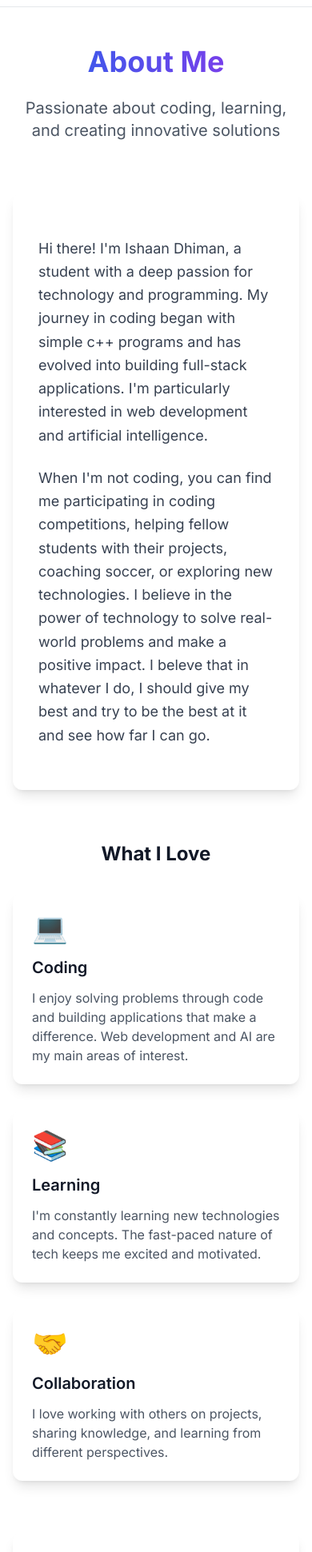
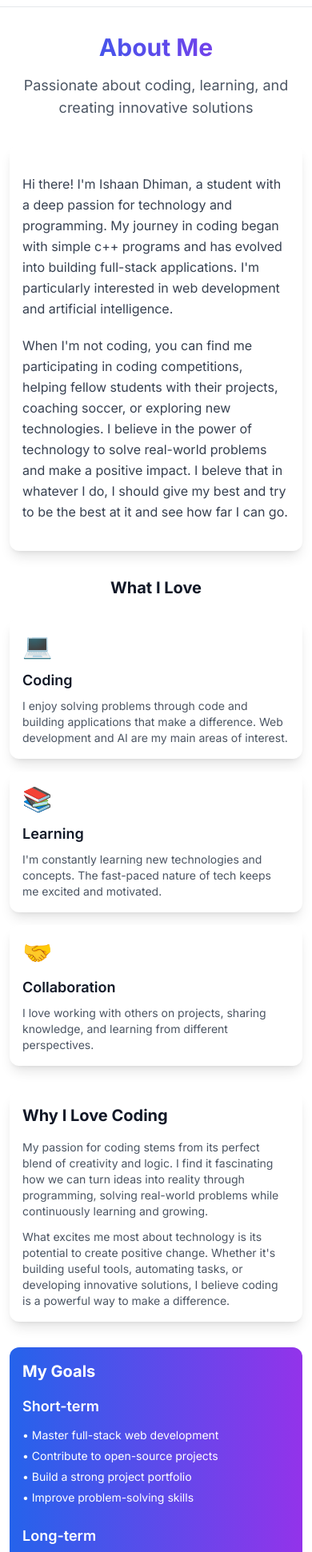
Before and after one commit to IshaanD-RX6600/IshaanDhiman, a Next.js app: page /about in a window 390 px wide. Shown: the part 56-1997 px from the top of the page at 80% size. Built offline with nearby package versions, Linux system fonts and the light colour scheme.

Commit message:
Small changes

```diff
--- a/src/app/about/page.tsx
+++ b/src/app/about/page.tsx
@@ -7,27 +7,27 @@ export const metadata: Metadata = {
 
 export default function AboutPage() {
   return (
-    <div className="min-h-screen py-12 px-4">
+    <div className="min-h-screen py-8 sm:py-12 px-3 sm:px-4">
       <div className="max-w-4xl mx-auto">
         {/* Header */}
-        <div className="text-center mb-16">
-          <h1 className="text-4xl md:text-5xl font-bold mb-6 bg-gradient-to-r from-blue-600 to-purple-600 text-transparent bg-clip-text">
+        <div className="text-center mb-8 sm:mb-16">
+          <h1 className="text-3xl sm:text-4xl md:text-5xl font-bold mb-4 sm:mb-6 bg-gradient-to-r from-blue-600 to-purple-600 text-transparent bg-clip-text">
             About Me
           </h1>
-          <p className="text-xl text-gray-600 dark:text-gray-400">
+          <p className="text-lg sm:text-xl text-gray-600 dark:text-gray-400">
             Passionate about coding, learning, and creating innovative solutions
           </p>
         </div>
 
         {/* Introduction */}
         <section className="prose dark:prose-invert lg:prose-lg mx-auto">
-          <div className="bg-white dark:bg-gray-800 rounded-xl p-8 shadow-lg">
-            <p className="text-lg leading-relaxed mb-6">
+          <div className="bg-white dark:bg-gray-800 rounded-xl p-4 sm:p-8 shadow-lg">
+            <p className="text-base sm:text-lg leading-relaxed mb-4 sm:mb-6">
               Hi there! I'm Ishaan Dhiman, a student with a deep passion for technology and programming.
               My journey in coding began with simple c++ programs and has evolved into building full-stack
               applications. I'm particularly interested in web development and artificial intelligence.
             </p>
-            <p className="text-lg leading-relaxed">
+            <p className="text-base sm:text-lg leading-relaxed">
               When I'm not coding, you can find me participating in coding competitions, helping fellow
               students with their projects, coaching soccer, or exploring new technologies. I believe in the power of
               technology to solve real-world problems and make a positive impact. I beleve that in whatever I do,
@@ -37,9 +37,9 @@ export default function AboutPage() {
         </section>
 
         {/* Interests */}
-        <section className="mt-16">
-          <h2 className="text-2xl font-bold mb-8 text-center">What I Love</h2>
-          <div className="grid grid-cols-1 md:grid-cols-3 gap-8">
+        <section className="mt-8 sm:mt-16">
+          <h2 className="text-xl sm:text-2xl font-bold mb-6 sm:mb-8 text-center">What I Love</h2>
+          <div className="grid grid-cols-1 gap-4 sm:gap-8 md:grid-cols-3">
             {[
               {
                 icon: "💻",
@@ -62,11 +62,11 @@ export default function AboutPage() {
             ].map((interest, index) => (
               <div
                 key={index}
-                className="bg-white dark:bg-gray-800 rounded-xl p-6 shadow-lg hover:shadow-xl transition-shadow"
+                className="bg-white dark:bg-gray-800 rounded-xl p-4 sm:p-6 shadow-lg hover:shadow-xl transition-shadow"
               >
-                <div className="text-4xl mb-4">{interest.icon}</div>
-                <h3 className="text-xl font-semibold mb-3">{interest.title}</h3>
-                <p className="text-gray-600 dark:text-gray-400">
+                <div className="text-3xl sm:text-4xl mb-3 sm:mb-4">{interest.icon}</div>
+                <h3 className="text-lg sm:text-xl font-semibold mb-2 sm:mb-3">{interest.title}</h3>
+                <p className="text-sm sm:text-base text-gray-600 dark:text-gray-400">
                   {interest.description}
                 </p>
               </div>
@@ -75,16 +75,16 @@ export default function AboutPage() {
         </section>
 
         {/* Why I Code */}
-        <section className="mt-16">
-          <div className="bg-white dark:bg-gray-800 rounded-xl p-8 shadow-lg">
-            <h2 className="text-2xl font-bold mb-6">Why I Love Coding</h2>
-            <div className="space-y-4">
-              <p className="text-gray-600 dark:text-gray-400">
+        <section className="mt-8 sm:mt-16">
+          <div className="bg-white dark:bg-gray-800 rounded-xl p-4 sm:p-8 shadow-lg">
+            <h2 className="text-xl sm:text-2xl font-bold mb-4 sm:mb-6">Why I Love Coding</h2>
+            <div className="space-y-3 sm:space-y-4">
+              <p className="text-sm sm:text-base text-gray-600 dark:text-gray-400">
                 My passion for coding stems from its perfect blend of creativity and logic.
                 I find it fascinating how we can turn ideas into reality through programming,
                 solving real-world problems while continuously learning and growing.
               </p>
-              <p className="text-gray-600 dark:text-gray-400">
+              <p className="text-sm sm:text-base text-gray-600 dark:text-gray-400">
                 What excites me most about technology is its potential to create positive change.
                 Whether it's building useful tools, automating tasks, or developing innovative
                 solutions, I believe coding is a powerful way to make a difference.
@@ -94,13 +94,13 @@ export default function AboutPage() {
         </section>
 
         {/* Goals */}
-        <section className="mt-16">
-          <div className="bg-gradient-to-r from-blue-600 to-purple-600 rounded-xl p-8 text-white">
-            <h2 className="text-2xl font-bold mb-6">My Goals</h2>
-            <div className="grid grid-cols-1 md:grid-cols-2 gap-8">
+        <section className="mt-8 sm:mt-16">
+          <div className="bg-gradient-to-r from-blue-600 to-purple-600 rounded-xl p-4 sm:p-8 text-white">
+            <h2 className="text-xl sm:text-2xl font-bold mb-4 sm:mb-6">My Goals</h2>
+            <div className="grid grid-cols-1 gap-6 sm:gap-8 md:grid-cols-2">
               <div>
-                <h3 className="text-xl font-semibold mb-4">Short-term</h3>
-                <ul className="space-y-2">
+                <h3 className="text-lg sm:text-xl font-semibold mb-3 sm:mb-4">Short-term</h3>
+                <ul className="space-y-1.5 sm:space-y-2 text-sm sm:text-base">
                   <li>• Master full-stack web development</li>
                   <li>• Contribute to open-source projects</li>
                   <li>• Build a strong project portfolio</li>
@@ -108,8 +108,8 @@ export default function AboutPage() {
                 </ul>
               </div>
               <div>
-                <h3 className="text-xl font-semibold mb-4">Long-term</h3>
-                <ul className="space-y-2">
+                <h3 className="text-lg sm:text-xl font-semibold mb-3 sm:mb-4">Long-term</h3>
+                <ul className="space-y-1.5 sm:space-y-2 text-sm sm:text-base">
                   <li>• Pursue higher education in Computer Science</li>
                   <li>• Specialize in AI/ML development</li>
                   <li>• Create impactful technology solutions</li>
@@ -121,13 +121,13 @@ export default function AboutPage() {
         </section>
 
         {/* Call to Action */}
-        <section className="mt-16 text-center">
-          <p className="text-xl text-gray-600 dark:text-gray-400 mb-8">
+        <section className="mt-8 sm:mt-16 text-center">
+          <p className="text-lg sm:text-xl text-gray-600 dark:text-gray-400 mb-6 sm:mb-8">
             Want to collaborate on a project or just chat about technology?
           </p>
           <a
             href="/contact"
-            className="inline-block px-8 py-3 bg-blue-600 text-white rounded-lg hover:bg-blue-700 transition-colors"
+            className="inline-block px-6 sm:px-8 py-2.5 sm:py-3 bg-blue-600 text-white rounded-lg hover:bg-blue-700 transition-colors text-sm sm:text-base"
           >
             Let's Connect
           </a>
--- a/src/app/activities/page.tsx
+++ b/src/app/activities/page.tsx
@@ -147,45 +147,45 @@ export default function ActivitiesPage() {
   ];
 
   return (
-    <div className="min-h-screen py-12 px-4">
+    <div className="min-h-screen py-6 sm:py-12 px-3 sm:px-4">
       <div className="max-w-4xl mx-auto">
         {/* Header */}
-        <div className="text-center mb-16">
-          <h1 className="text-4xl md:text-5xl font-bold mb-6 bg-gradient-to-r from-blue-600 to-purple-600 text-transparent bg-clip-text">
+        <div className="text-center mb-8 sm:mb-16">
+          <h1 className="text-3xl sm:text-4xl md:text-5xl font-bold mb-4 sm:mb-6 bg-gradient-to-r from-blue-600 to-purple-600 text-transparent bg-clip-text">
             Activities & Skills
           </h1>
-          <p className="text-xl text-gray-600 dark:text-gray-400 max-w-2xl mx-auto">
+          <p className="text-lg sm:text-xl text-gray-600 dark:text-gray-400 max-w-2xl mx-auto px-2">
             Exploring my journey beyond academics through various activities and skill development.
           </p>
         </div>
 
         {/* Activities */}
-        <div className="space-y-16">
+        <div className="space-y-8 sm:space-y-16">
           {activities.map((section, index) => (
             <div key={index}>
-              <h2 className="text-2xl font-bold mb-8 text-blue-600 dark:text-blue-400">
+              <h2 className="text-xl sm:text-2xl font-bold mb-4 sm:mb-8 text-blue-600 dark:text-blue-400 px-2 sm:px-0">
                 {section.category}
               </h2>
-              <div className="space-y-8">
+              <div className="space-y-4 sm:space-y-8">
                 {section.items.map((activity, itemIndex) => (
                   <div
                     key={itemIndex}
-                    className="bg-white dark:bg-gray-800 rounded-xl p-6 shadow-lg hover:shadow-xl transition-shadow"
+                    className="bg-white dark:bg-gray-800 rounded-xl p-4 sm:p-6 shadow-lg hover:shadow-xl transition-shadow"
                   >
-                    <div className="flex justify-between items-start mb-4">
-                      <h3 className="text-xl font-semibold">{activity.title}</h3>
+                    <div className="flex flex-col sm:flex-row sm:justify-between sm:items-start mb-3 sm:mb-4">
+                      <h3 className="text-lg sm:text-xl font-semibold mb-1 sm:mb-0">{activity.title}</h3>
                       <span className="text-sm text-gray-500 dark:text-gray-400">
                         {activity.period}
                       </span>
                     </div>
-                    <p className="text-gray-600 dark:text-gray-400 mb-4">
+                    <p className="text-sm sm:text-base text-gray-600 dark:text-gray-400 mb-3 sm:mb-4">
                       {activity.description}
                     </p>
                     <div>
-                      <h4 className="font-semibold mb-2">Key Achievements:</h4>
-                      <ul className="list-disc list-inside text-gray-600 dark:text-gray-400 space-y-1">
+                      <h4 className="font-semibold mb-2 text-sm sm:text-base">Key Achievements:</h4>
+                      <ul className="list-disc list-inside text-sm sm:text-base text-gray-600 dark:text-gray-400 space-y-1">
                         {activity.achievements.map((achievement, aIndex) => (
-                          <li key={aIndex}>{achievement}</li>
+                          <li key={aIndex} className="pl-1">{achievement}</li>
                         ))}
                       </ul>
                     </div>
@@ -197,22 +197,22 @@ export default function ActivitiesPage() {
         </div>
 
         {/* Skills Grid */}
-        <div className="mt-16">
-          <h2 className="text-2xl font-bold mb-8">Skills & Learning</h2>
-          <div className="grid grid-cols-1 md:grid-cols-3 gap-8">
+        <div className="mt-8 sm:mt-16">
+          <h2 className="text-xl sm:text-2xl font-bold mb-4 sm:mb-8 px-2 sm:px-0">Skills & Learning</h2>
+          <div className="grid grid-cols-1 gap-4 sm:gap-8 px-0">
             {skills.map((skillSet, index) => (
               <div
                 key={index}
-                className="bg-white dark:bg-gray-800 rounded-xl p-6 shadow-lg"
+                className="bg-white dark:bg-gray-800 rounded-xl p-4 sm:p-6 shadow-lg"
               >
-                <h3 className="text-xl font-semibold mb-4 text-blue-600 dark:text-blue-400">
+                <h3 className="text-lg sm:text-xl font-semibold mb-3 sm:mb-4 text-blue-600 dark:text-blue-400">
                   {skillSet.category}
                 </h3>
-                <ul className="space-y-2">
+                <ul className="space-y-2 grid grid-cols-2 sm:grid-cols-3 gap-2">
                   {skillSet.items.map((skill, skillIndex) => (
                     <li
                       key={skillIndex}
-                      className="flex items-center text-gray-600 dark:text-gray-400"
+                      className="flex items-center text-sm sm:text-base text-gray-600 dark:text-gray-400"
                     >
                       <span className="mr-2">•</span>
                       {skill}
@@ -225,15 +225,15 @@ export default function ActivitiesPage() {
         </div>
 
         {/* Call to Action */}
-        <div className="mt-16 bg-gradient-to-r from-blue-600 to-purple-600 rounded-xl p-8 text-white text-center">
-          <h2 className="text-2xl font-bold mb-4">Want to Collaborate?</h2>
-          <p className="mb-6">
+        <div className="mt-8 sm:mt-16 bg-gradient-to-r from-blue-600 to-purple-600 rounded-xl p-6 sm:p-8 text-white text-center mx-2 sm:mx-0">
+          <h2 className="text-xl sm:text-2xl font-bold mb-3 sm:mb-4">Want to Collaborate?</h2>
+          <p className="mb-4 sm:mb-6 text-sm sm:text-base">
             I'm always excited to work on new projects and learn from others.
             Let's create something amazing together!
           </p>
           <a
             href="/contact"
-            className="inline-block px-8 py-3 bg-white text-blue-600 rounded-lg hover:bg-gray-100 transition-colors"
+            className="inline-block px-6 sm:px-8 py-2 sm:py-3 bg-white text-blue-600 rounded-lg hover:bg-gray-100 transition-colors text-sm sm:text-base"
           >
             Get in Touch
           </a>
--- a/src/app/page.tsx
+++ b/src/app/page.tsx
@@ -11,7 +11,7 @@ export default function Home() {
   return (
     <div className="min-h-screen">
       {/* Hero Section */}
-      <section className="relative h-[90vh] flex items-center justify-center overflow-hidden">
+      <section className="relative h-[80vh] sm:h-[90vh] flex items-center justify-center overflow-hidden">
         {/* Animated Background */}
         <div className="absolute inset-0 bg-gradient-to-br from-blue-50 to-indigo-100 dark:from-gray-900 dark:to-gray-800">
           <div className="absolute inset-0">
@@ -23,22 +23,22 @@ export default function Home() {
 
         {/* Content */}
         <div className="relative z-10 text-center px-4">
-          <h1 className="text-5xl md:text-7xl font-bold mb-6 bg-gradient-to-r from-blue-600 to-purple-600 bg-[length:200%_auto] text-transparent bg-clip-text animate-gradient">
+          <h1 className="text-4xl sm:text-5xl md:text-7xl font-bold mb-4 sm:mb-6 bg-gradient-to-r from-blue-600 to-purple-600 bg-[length:200%_auto] text-transparent bg-clip-text animate-gradient">
             Ishaan Dhiman
           </h1>
-          <p className="text-xl md:text-2xl text-gray-700 dark:text-gray-300 mb-8 max-w-2xl mx-auto animate-fade-in">
+          <p className="text-lg sm:text-xl md:text-2xl text-gray-700 dark:text-gray-300 mb-6 sm:mb-8 max-w-2xl mx-auto animate-fade-in">
             Aspiring Developer & Passionate Learner
           </p>
-          <div className="flex flex-col md:flex-row gap-4 justify-center items-center animate-fade-in-up">
+          <div className="flex flex-col sm:flex-row gap-3 sm:gap-4 justify-center items-center animate-fade-in-up">
             <Link
               href="/projects"
-              className="px-8 py-3 bg-blue-600 text-white rounded-lg hover:bg-blue-700 transform hover:scale-105 transition-all duration-300 shadow-lg hover:shadow-xl w-48"
+              className="px-6 sm:px-8 py-2.5 sm:py-3 bg-blue-600 text-white rounded-lg hover:bg-blue-700 transform hover:scale-105 transition-all duration-300 shadow-lg hover:shadow-xl w-44 sm:w-48 text-sm sm:text-base"
             >
               View Projects
             </Link>
             <Link
               href="/contact"
-              className="px-8 py-3 border-2 border-blue-600 text-blue-600 dark:text-blue-400 rounded-lg hover:bg-blue-50 dark:hover:bg-gray-800 transform hover:scale-105 transition-all duration-300 w-48"
+              className="px-6 sm:px-8 py-2.5 sm:py-3 border-2 border-blue-600 text-blue-600 dark:text-blue-400 rounded-lg hover:bg-blue-50 dark:hover:bg-gray-800 transform hover:scale-105 transition-all duration-300 w-44 sm:w-48 text-sm sm:text-base"
             >
               Contact Me
             </Link>
@@ -62,10 +62,10 @@ export default function Home() {
       </section>
 
       {/* Quick Overview */}
-      <section className="py-20 bg-white dark:bg-gray-900">
+      <section className="py-12 sm:py-20 bg-white dark:bg-gray-900">
         <div className="container mx-auto px-4">
-          <h2 className="text-3xl font-bold text-center mb-12">At a Glance</h2>
-          <div className="grid grid-cols-1 md:grid-cols-3 gap-8">
+          <h2 className="text-2xl sm:text-3xl font-bold text-center mb-8 sm:mb-12">At a Glance</h2>
+          <div className="grid grid-cols-1 gap-4 sm:gap-8 md:grid-cols-3">
             {[
               {
                 title: "Academic Excellence",
@@ -89,11 +89,11 @@ export default function Home() {
               <Link
                 href={item.link}
                 key={index}
-                className="p-6 bg-gray-50 dark:bg-gray-800 rounded-xl hover:shadow-lg transition-all duration-300 transform hover:scale-105 hover:bg-white dark:hover:bg-gray-700"
+                className="p-4 sm:p-6 bg-gray-50 dark:bg-gray-800 rounded-xl hover:shadow-lg transition-all duration-300 transform hover:scale-105 hover:bg-white dark:hover:bg-gray-700"
               >
-                <div className="text-4xl mb-4">{item.icon}</div>
-                <h3 className="text-xl font-semibold mb-3">{item.title}</h3>
-                <p className="text-gray-600 dark:text-gray-400">
+                <div className="text-3xl sm:text-4xl mb-3 sm:mb-4">{item.icon}</div>
+                <h3 className="text-lg sm:text-xl font-semibold mb-2 sm:mb-3">{item.title}</h3>
+                <p className="text-sm sm:text-base text-gray-600 dark:text-gray-400">
                   {item.description}
                 </p>
               </Link>
@@ -103,10 +103,10 @@ export default function Home() {
       </section>
 
       {/* Latest Projects */}
-      <section className="py-20 bg-gray-50 dark:bg-gray-800">
+      <section className="py-12 sm:py-20 bg-gray-50 dark:bg-gray-800">
         <div className="container mx-auto px-4">
-          <h2 className="text-3xl font-bold text-center mb-12">Featured Projects</h2>
-          <div className="grid grid-cols-1 md:grid-cols-2 gap-8">
+          <h2 className="text-2xl sm:text-3xl font-bold text-center mb-8 sm:mb-12">Featured Projects</h2>
+          <div className="grid grid-cols-1 gap-6 sm:gap-8 md:grid-cols-2">
             {[
               {
                 title: "Student Showcase Website",
@@ -124,21 +124,21 @@ export default function Home() {
                 key={index}
                 className="bg-white dark:bg-gray-900 rounded-xl overflow-hidden shadow-lg hover:shadow-xl transition-all duration-300 transform hover:scale-[1.02]"
               >
-                <div className="h-48 bg-gradient-to-r from-blue-500 to-purple-500 flex items-center justify-center">
-                  <span className="text-4xl transform transition-transform duration-300 hover:scale-125">
+                <div className="h-36 sm:h-48 bg-gradient-to-r from-blue-500 to-purple-500 flex items-center justify-center">
+                  <span className="text-3xl sm:text-4xl transform transition-transform duration-300 hover:scale-125">
                     {project.isGitHub ? '📚' : '🚀'}
                   </span>
                 </div>
-                <div className="p-6">
-                  <h3 className="text-xl font-semibold mb-2">{project.title}</h3>
-                  <p className="text-gray-600 dark:text-gray-400 mb-4">
+                <div className="p-4 sm:p-6">
+                  <h3 className="text-lg sm:text-xl font-semibold mb-2">{project.title}</h3>
+                  <p className="text-sm sm:text-base text-gray-600 dark:text-gray-400 mb-3 sm:mb-4">
                     {project.description}
                   </p>
                   <div className="flex flex-wrap gap-2">
                     {project.tech.map((tech, techIndex) => (
                       <span
                         key={techIndex}
-                        className="px-3 py-1 bg-blue-100 dark:bg-blue-900 text-blue-800 dark:text-blue-200 rounded-full text-sm hover:bg-blue-200 dark:hover:bg-blue-800 transition-colors duration-300"
+                        className="px-2 sm:px-3 py-1 bg-blue-100 dark:bg-blue-900 text-blue-800 dark:text-blue-200 rounded-full text-xs sm:text-sm hover:bg-blue-200 dark:hover:bg-blue-800 transition-colors duration-300"
                       >
                         {tech}
                       </span>
@@ -148,10 +148,10 @@ export default function Home() {
               </div>
             ))}
           </div>
-          <div className="text-center mt-8">
+          <div className="text-center mt-6 sm:mt-8">
             <Link
               href="/projects"
-              className="inline-block px-8 py-3 bg-blue-600 text-white rounded-lg hover:bg-blue-700 transition-all duration-300 transform hover:scale-105"
+              className="inline-block px-6 sm:px-8 py-2.5 sm:py-3 bg-blue-600 text-white rounded-lg hover:bg-blue-700 transition-all duration-300 transform hover:scale-105 text-sm sm:text-base"
             >
               View All Projects
             </Link>
@@ -160,15 +160,15 @@ export default function Home() {
       </section>
 
       {/* Call to Action */}
-      <section className="py-20 bg-gradient-to-r from-blue-600 to-purple-600 text-white">
+      <section className="py-12 sm:py-20 bg-gradient-to-r from-blue-600 to-purple-600 text-white">
         <div className="container mx-auto px-4 text-center">
-          <h2 className="text-3xl font-bold mb-8">Let's Connect!</h2>
-          <p className="text-xl mb-8 max-w-2xl mx-auto">
+          <h2 className="text-2xl sm:text-3xl font-bold mb-6 sm:mb-8">Let's Connect!</h2>
+          <p className="text-base sm:text-xl mb-6 sm:mb-8 max-w-2xl mx-auto">
             Interested in collaborating or want to learn more about my work?
           </p>
           <Link
             href="/contact"
-            className="inline-block px-8 py-3 bg-white text-blue-600 rounded-lg hover:bg-gray-100 transform hover:scale-105 transition-all duration-300"
+            className="inline-block px-6 sm:px-8 py-2.5 sm:py-3 bg-white text-blue-600 rounded-lg hover:bg-gray-100 transform hover:scale-105 transition-all duration-300 text-sm sm:text-base"
           >
             Get in Touch
           </Link>
```
